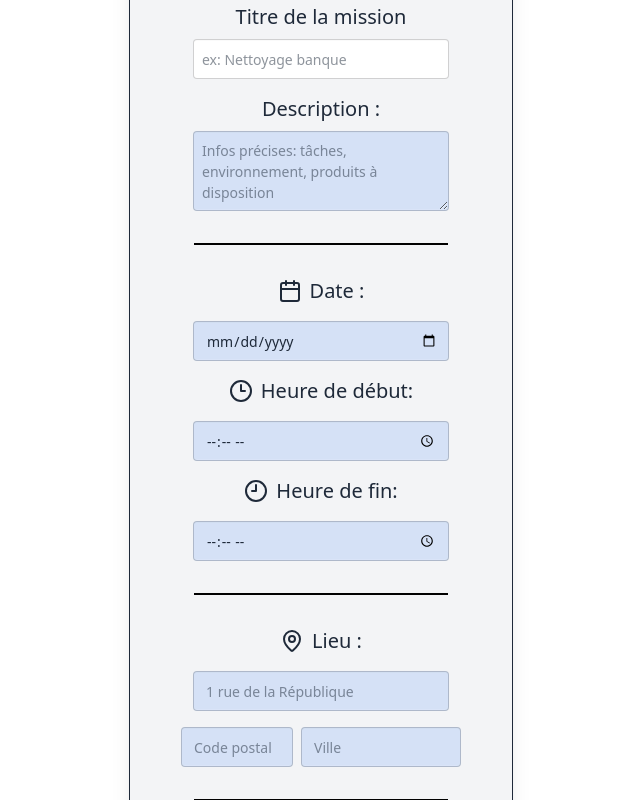
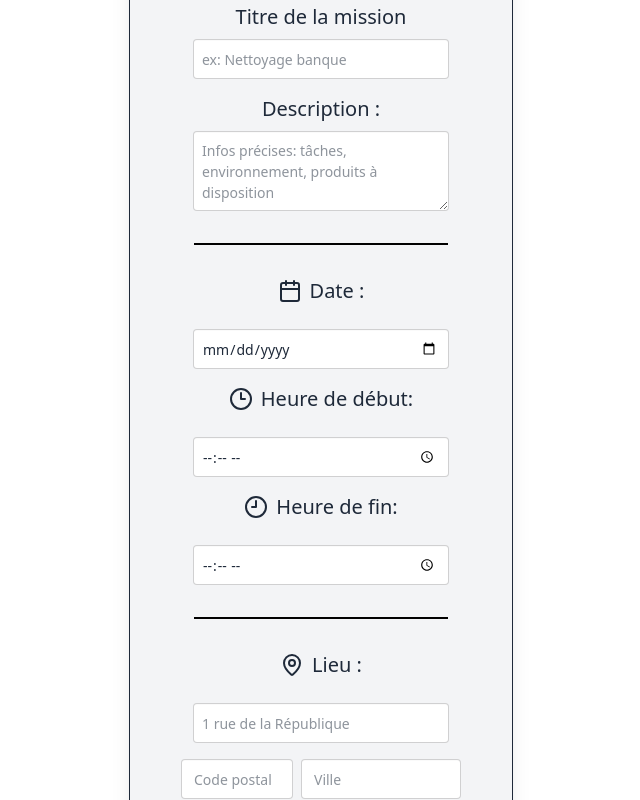
Before and after one commit to El-pollo-loco-adrar/clean-connect-nuxt, a Nuxt app: page /pro/addMission in a window 1280 px wide. Shown: the part 280-1080 px from the top of the page, without its empty margins (319-959 px from the left). Built offline with nearby package versions, Linux system fonts and the light colour scheme.

Commit message:
sans darkMode

```diff
--- a/app/pages/pro/addMission.vue
+++ b/app/pages/pro/addMission.vue
@@ -24,7 +24,7 @@
         <textarea
           v-model="descMission"
           name="descMission"
-          class="textarea textarea-md border bg-[#3B82F6]/16 rounded p-2 mt-2 w-64 mx-auto"
+          class="textarea textarea-md border bg-white text-gray-800 dark:bg-white dark:text-gray-800 rounded p-2 mt-2 w-64 mx-auto"
           placeholder="Infos précises: tâches, environnement, produits à disposition"
           required
         >
@@ -45,7 +45,7 @@
         </label>
         <input
           v-model="dateMission"
-          type="date" class="input w-64 mx-auto border bg-[#3B82F6]/16" id="dateMission" name="dateMission" required
+          type="date" class="input border rounded p-2 bg-white text-gray-800 dark:bg-white dark:text-gray-800 mt-2 w-64 mx-auto" id="dateMission" name="dateMission" required
           @blur="validateDate"
         />
         <p v-if="errors.dateMission" class="text-red-600 text-sm text-center font-semibold">{{ errors.dateMission }}</p>
@@ -60,7 +60,7 @@
         </label>
         <input
           v-model="hourStartMission"
-          type="time" class="input w-64 mx-auto border bg-[#3B82F6]/16" id="hourStartMission" name="hourStartMission" required
+          type="time" class="input border rounded p-2 bg-white text-gray-800 dark:bg-white dark:text-gray-800 mt-2 w-64 mx-auto" id="hourStartMission" name="hourStartMission" required
           @change="validateHour"
         />
 
@@ -74,7 +74,7 @@
         </label>
         <input
           v-model="hourEndMission"
-          type="time" class="input w-64 mx-auto border bg-[#3B82F6]/16" id="hourEndMission" name="hourEndMission" required
+          type="time" class="input border rounded p-2 bg-white text-gray-800 dark:bg-white dark:text-gray-800 mt-2 w-64 mx-auto" id="hourEndMission" name="hourEndMission" required
           @change="validateHour"
         />
         <p v-if="errors.hourEndMission" class="text-red-600 text-sm text-center font-semibold">{{ errors.hourEndMission }}</p>
@@ -89,7 +89,7 @@
           Lieu :
         </label>
         <input v-model="placeMission"
-          type="text" class="input w-64 mx-auto border bg-[#3B82F6]/16" id="placeMission" name="placeMission" required placeholder="1 rue de la République"
+          type="text" class="input border rounded p-2 bg-white text-gray-800 dark:bg-white dark:text-gray-800 mt-2 w-64 mx-auto" id="placeMission" name="placeMission" required placeholder="1 rue de la République"
           />
           <p v-if="errors.placeMission" class="text-red-600 text-sm text-center font-semibold">{{ errors.placeMission }}</p>
 
@@ -100,7 +100,7 @@
             v-model="postalMission"
             type="text"
             maxlength="5"
-            class="input w-28 border bg-[#3B82F6]/16"
+            class="input w-28 border bg-white text-gray-800 dark:bg-white dark:text-gray-800"
             placeholder="Code postal"
             @blur="validatePostal"
           />
@@ -109,7 +109,7 @@
           <input
             v-model="cityMission"
             type="text"
-            class="input w-40 border bg-[#3B82F6]/16"
+            class="input w-40 border bg-white text-gray-800 dark:bg-white dark:text-gray-800"
             placeholder="Ville"
           />
         </div>
@@ -172,7 +172,7 @@
         <!--Techniques-->
         <div class="dropdown dropdown-bottom dropdown-center flex items-center justify-center text-xl gap-2">
           <!-- Bouton -->
-          <div tabindex="0" role="button" class="btn m-1 border bg-[#3B82F6]/16">
+          <div tabindex="0" role="button" class="btn m-1 border bg-white text-gray-800 dark:bg-white dark:text-gray-800">
             Techniques demandées...
             <svg xmlns="http://www.w3.org/2000/svg" width="24" height="24"
                 viewBox="0 0 24 24" fill="none" stroke="currentColor"
@@ -184,7 +184,7 @@
           </div>
 
           <!-- Contenu du dropdown -->
-          <ul tabindex="0" class="dropdown-content menu bg-base-100 rounded-box z-1 w-64 p-2 shadow-sm border bg-[#3B82F6]/16">
+          <ul tabindex="0" class="dropdown-content menu bg-base-100 rounded-box z-1 w-64 p-2 shadow-sm border bg-white text-gray-800 dark:bg-white dark:text-gray-800">
             <li>
               <span class="font-semibold">Entretien courant</span>
               <ul class="ml-4 mt-2">
```
